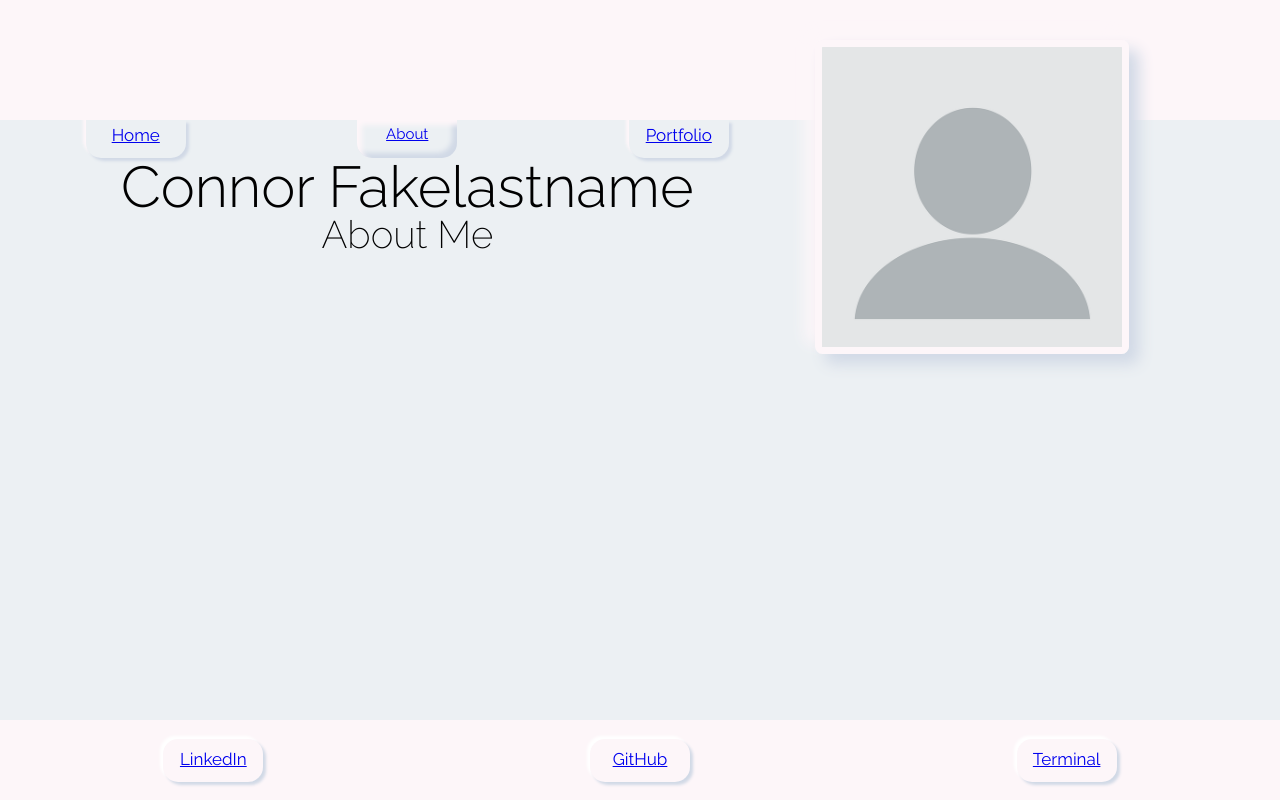
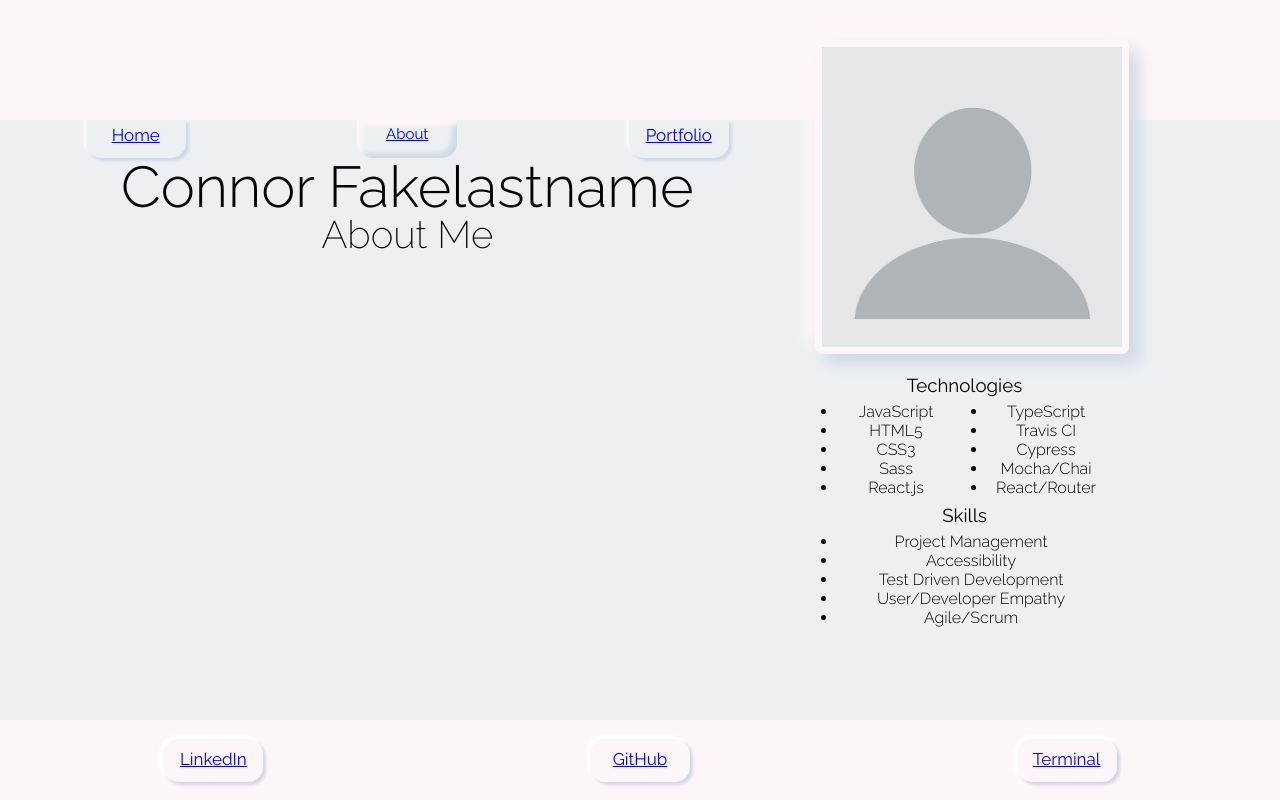
Before and after one commit to ConnorAndersonLarson/mysite, a React (Create React App) app: page /About in a window 1280 px wide. Built offline with nearby package versions, Linux system fonts and the light colour scheme.

Commit message:
Add about me list of skills/techs

```diff
--- a/src/components/About/About.css
+++ b/src/components/About/About.css
@@ -1,3 +1,7 @@
+
+li {
+  font-weight: 300;
+}
 
 .title {
   display: grid;
@@ -6,3 +10,57 @@
   grid-template-areas:
     "name .";
 }
+
+.aboutGrid {
+  overflow: scroll;
+  display: grid;
+  grid-template-columns: 3.5fr 2fr;
+  grid-template-rows: 110px auto;
+  grid-template-areas:
+    "about ."
+    "about lists";
+  width: 100vw;
+  padding:0px;
+}
+
+.skills {
+  grid-area: lists;
+  width: 300px;
+  display: grid;
+  grid-template-columns: 1fr 1fr;
+  grid-template-rows: 35px 1fr 35px 1fr;
+  grid-template-areas:
+    "headerOne headerOne"
+    "techOne techTwo"
+    "headerTwo headerTwo"
+    "skills skills";
+}
+
+.tOne {
+  grid-area: headerOne;
+}
+
+.lOne {
+  grid-area: techOne;
+}
+
+.lTwo {
+  grid-area: techTwo
+}
+
+.tTwo {
+  grid-area: headerTwo;
+}
+
+.lThree {
+  grid-area: skills;
+}
+
+.lTitle {
+  align-self: center;
+  font-weight: normal;
+}
+
+.list {
+  padding: 0 10px 0 23px;
+}
--- a/src/components/About/About.js
+++ b/src/components/About/About.js
@@ -7,6 +7,35 @@ function About() {
       <div className="title">
         <h2 className="caption">About Me</h2>
       </div>
+      <div className="aboutGrid">
+        <section className="about">
+        </section>
+        <aside className="skills">
+          <h3 className="lTitle tOne">Technologies</h3>
+          <ul className="list lOne">
+            <li>JavaScript</li>
+            <li>HTML5</li>
+            <li>CSS3</li>
+            <li>Sass</li>
+            <li>React.js</li>
+          </ul>
+          <ul className="list lTwo">
+            <li>TypeScript</li>
+            <li>Travis CI</li>
+            <li>Cypress</li>
+            <li>Mocha/Chai</li>
+            <li>React/Router</li>
+          </ul>
+          <h3 className="lTitle tTwo">Skills</h3>
+          <ul className="list lThree">
+            <li>Project Management</li>
+            <li>Accessibility</li>
+            <li>Test Driven Development</li>
+            <li>User/Developer Empathy</li>
+            <li>Agile/Scrum</li>
+          </ul>
+        </aside>
+      </div>
     </section>
   )
 }
```
